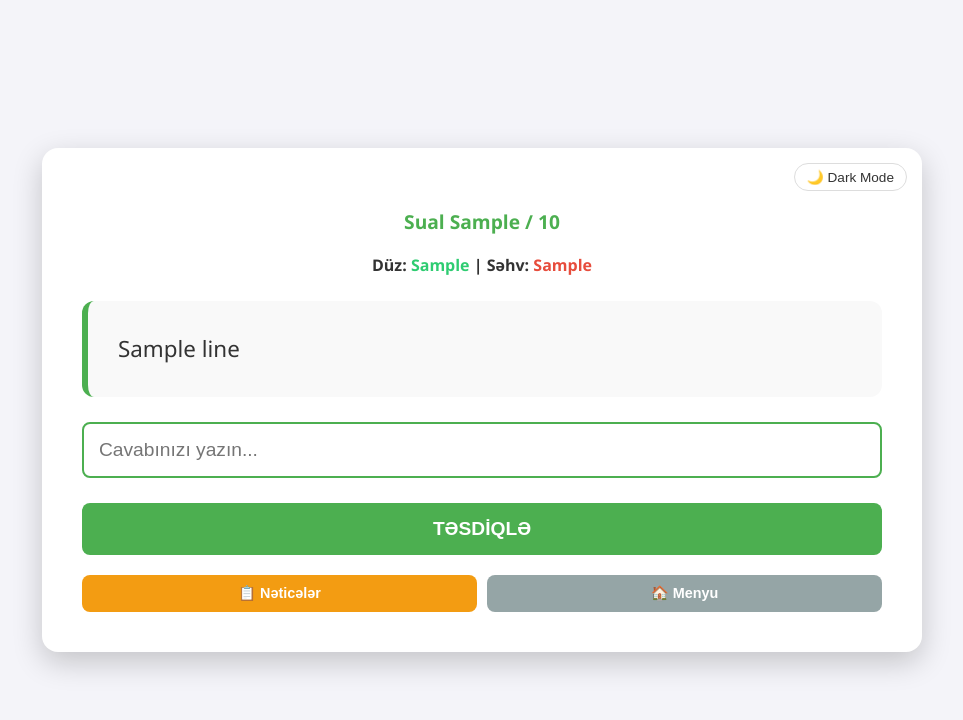
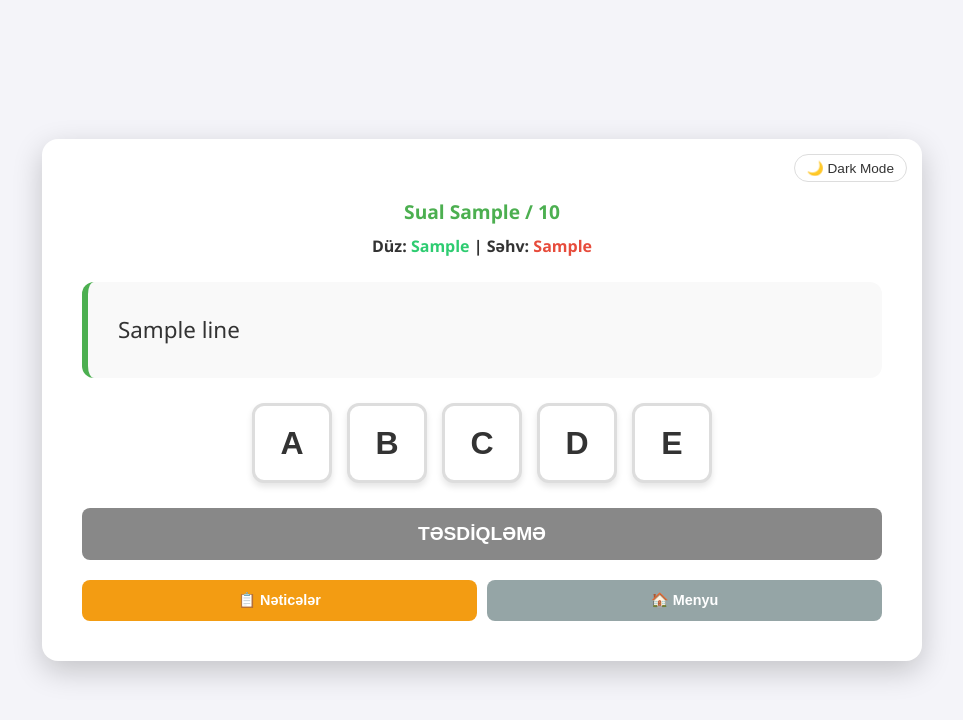
Before and after one commit to ismayilov-ali/sualcavab, a Flask app: template templates/index.html in a window 1280 px wide. Shown: the top 720 px of the page, without its empty margins (158-1121 px from the left). Run offline with Flask 3, Linux system fonts and the light colour scheme; the template is opened without the code that fills it: most values are stand-ins (such as "Sample title", 1, 10 or a date in 2020).

Commit message:
yenilikler

```diff
--- a/static/css/style.css
+++ b/static/css/style.css
@@ -1,56 +1,311 @@
+/* ========================================
+   CSS VARİABLES
+======================================== */
 :root {
-    --bg-color: #f4f4f9; --container-bg: #ffffff; --text-color: #333;
-    --sual-bg: #f9f9f9; --input-border: #ddd; --btn-bg: #4CAF50; --btn-hover: #45a049;
+    /* Light theme */
+    --bg-color: #f4f4f9;
+    --container-bg: #ffffff;
+    --text-color: #333;
+    --sual-bg: #f9f9f9;
+    --input-border: #ddd;
+    --btn-bg: #4CAF50;
+    --btn-hover: #45a049;
 }
+
 body[data-theme="dark"] {
-    --bg-color: #121212; --container-bg: #1e1e1e; --text-color: #e4e6eb;
-    --sual-bg: #2d2d2d; --input-border: #404040; --btn-bg: #2ecc71; --btn-hover: #27ae60;
+    /* Dark theme */
+    --bg-color: #121212;
+    --container-bg: #1e1e1e;
+    --text-color: #e4e6eb;
+    --sual-bg: #2d2d2d;
+    --input-border: #404040;
+    --btn-bg: #2ecc71;
+    --btn-hover: #27ae60;
 }
+
+
+/* ========================================
+   ƏSAS LAYİHƏ
+======================================== */
 body {
-    font-family: 'Segoe UI', sans-serif; background: var(--bg-color); color: var(--text-color);
-    display: flex; justify-content: center; align-items: center; min-height: 100vh; margin: 0; transition: background 0.3s;
+    font-family: 'Segoe UI', sans-serif;
+    background: var(--bg-color);
+    color: var(--text-color);
+    display: flex;
+    justify-content: center;
+    align-items: center;
+    min-height: 100vh;
+    margin: 0;
+    transition: background 0.3s;
 }
+
 .quiz-container {
-    background: var(--container-bg); padding: 40px; border-radius: 16px;
-    box-shadow: 0 10px 30px rgba(0,0,0,0.2); width: 95%; max-width: 800px; text-align: center; position: relative;
+    background: var(--container-bg);
+    padding: 40px;
+    border-radius: 16px;
+    box-shadow: 0 10px 30px rgba(0, 0, 0, 0.2);
+    width: 95%;
+    max-width: 800px;
+    text-align: center;
+    position: relative;
 }
-.theme-toggle { position: absolute; top: 15px; right: 15px; cursor: pointer; background: none; border: 1px solid var(--input-border); color: var(--text-color); padding: 5px 12px; border-radius: 20px; font-size: 0.85em; }
-.mode-buttons { display: flex; flex-direction: column; gap: 15px; margin-top: 20px; }
-.mode-random { background-color: #3498db !important; }
-.quiz-container p:first-of-type { font-size: 1.2em; font-weight: bold; color: var(--btn-bg); }
-.sual-text { text-align: left; background: var(--sual-bg); padding: 30px; border-radius: 12px; margin: 25px 0; font-size: 1.4em; line-height: 1.6; border-left: 6px solid var(--btn-bg); }
-input[type="text"] { width: 100%; padding: 15px; margin-bottom: 25px; border: 2px solid var(--input-border); border-radius: 8px; background: var(--container-bg); color: var(--text-color); font-size: 1.2em; box-sizing: border-box; outline: none; }
-input[type="text"]:focus { border-color: var(--btn-bg); }
-.main-btn { width: 100%; padding: 15px; background: var(--btn-bg); color: white; border: none; border-radius: 8px; cursor: pointer; font-size: 1.2em; font-weight: bold; transition: 0.2s; text-transform: uppercase; }
-.main-btn:hover { transform: translateY(-2px); filter: brightness(1.1); }
-.main-btn:disabled { background: #888 !important; cursor: not-allowed; transform: none; }
-.quiz-controls { display: flex; gap: 10px; margin-top: 15px; }
-.control-btn { flex: 1; padding: 12px; border: none; border-radius: 8px; color: white; cursor: pointer; font-weight: bold; font-size: 0.9em; }
-.view-results { background: #f39c12; }
-.restart-quiz { background: #95a5a6; }
-.result-list { text-align: left; list-style: none; padding: 0; max-height: 400px; overflow-y: auto; }
-.result-list li { padding: 15px; border-bottom: 1px solid var(--input-border); font-size: 1.1em; }
-/* Nəticələr siyahısı üçün xüsusi stillər */
+
+
+/* ========================================
+   THEME TOGGLE
+======================================== */
+.theme-toggle {
+    position: absolute;
+    top: 15px;
+    right: 15px;
+    cursor: pointer;
+    background: none;
+    border: 1px solid var(--input-border);
+    color: var(--text-color);
+    padding: 5px 12px;
+    border-radius: 20px;
+    font-size: 0.85em;
+    transition: all 0.3s;
+}
+
+.theme-toggle:hover {
+    background: var(--sual-bg);
+}
+
+
+/* ========================================
+   MODE SEÇİMİ
+======================================== */
+.mode-buttons {
+    display: flex;
+    flex-direction: column;
+    gap: 15px;
+    margin-top: 20px;
+}
+
+.start-number-section {
+    background: var(--sual-bg);
+    padding: 15px;
+    border-radius: 10px;
+    margin-bottom: 15px;
+}
+
+.start-number-section label {
+    display: block;
+    margin-bottom: 8px;
+    font-weight: bold;
+}
+
+.start-number-input {
+    width: 100px;
+    padding: 10px;
+    border-radius: 8px;
+    border: 2px solid var(--btn-bg);
+    text-align: center;
+    font-size: 1.1em;
+    background: var(--container-bg);
+    color: var(--text-color);
+}
+
+.total-questions {
+    font-size: 0.8em;
+    margin-top: 5px;
+    color: #888;
+}
+
+.mode-random {
+    background-color: #3498db !important;
+}
+
+.mode-random:hover {
+    background-color: #2980b9 !important;
+}
+
+
+/* ========================================
+   SUAL SƏHİFƏSİ
+======================================== */
+.quiz-status {
+    font-size: 1.2em;
+    font-weight: bold;
+    color: var(--btn-bg);
+    margin-bottom: 10px;
+}
+
+.current-stats {
+    margin-bottom: 15px;
+    font-weight: bold;
+}
+
+.sual-text {
+    text-align: left;
+    background: var(--sual-bg);
+    padding: 30px;
+    border-radius: 12px;
+    margin: 25px 0;
+    font-size: 1.4em;
+    line-height: 1.6;
+    border-left: 6px solid var(--btn-bg);
+}
+
+
+/* ========================================
+   CAVAB DÜYMƏLƏRİ (A B C D E)
+======================================== */
+.answer-buttons {
+    display: flex;
+    gap: 15px;
+    justify-content: center;
+    margin: 25px 0;
+    flex-wrap: wrap;
+}
+
+.answer-btn {
+    width: 80px;
+    height: 80px;
+    font-size: 2em;
+    font-weight: bold;
+    border: 3px solid var(--input-border);
+    background: var(--container-bg);
+    color: var(--text-color);
+    border-radius: 12px;
+    cursor: pointer;
+    transition: all 0.3s ease;
+    box-shadow: 0 4px 6px rgba(0, 0, 0, 0.1);
+}
+
+.answer-btn:hover {
+    transform: translateY(-3px);
+    border-color: var(--btn-bg);
+    box-shadow: 0 6px 12px rgba(0, 0, 0, 0.15);
+}
+
+.answer-btn.selected {
+    background: var(--btn-bg);
+    color: white;
+    border-color: var(--btn-bg);
+    transform: scale(1.05);
+}
+
+.answer-btn:active {
+    transform: scale(0.95);
+}
+
+
+/* ========================================
+   ƏSAS DÜYMƏLƏRİ
+======================================== */
+.main-btn {
+    width: 100%;
+    padding: 15px;
+    background: var(--btn-bg);
+    color: white;
+    border: none;
+    border-radius: 8px;
+    cursor: pointer;
+    font-size: 1.2em;
+    font-weight: bold;
+    transition: all 0.2s;
+    text-transform: uppercase;
+}
+
+.main-btn:hover {
+    transform: translateY(-2px);
+    filter: brightness(1.1);
+}
+
+.main-btn:disabled {
+    background: #888 !important;
+    cursor: not-allowed;
+    transform: none;
+}
+
+
+/* ========================================
+   NAVİQASİYA DÜYMƏLƏRİ
+======================================== */
+.quiz-controls {
+    display: flex;
+    gap: 10px;
+    margin-top: 20px;
+}
+
+.control-btn {
+    flex: 1;
+    padding: 12px;
+    border: none;
+    border-radius: 8px;
+    color: white;
+    cursor: pointer;
+    font-weight: bold;
+    font-size: 0.9em;
+    transition: all 0.2s;
+}
+
+.view-results {
+    background: #f39c12;
+}
+
+.view-results:hover {
+    background: #e67e22;
+}
+
+.restart-quiz {
+    background: #95a5a6;
+}
+
+.restart-quiz:hover {
+    background: #7f8c8d;
+}
+
+
+/* ========================================
+   NƏTİCƏLƏR SƏHİFƏSİ
+======================================== */
+.stats {
+    margin-bottom: 20px;
+    font-weight: bold;
+    font-size: 1.2em;
+}
+
+.result-list-container {
+    max-height: 400px;
+    overflow-y: auto;
+    margin-bottom: 20px;
+    border-radius: 8px;
+}
+
 .result-list {
     list-style: none;
     padding: 0;
-    margin: 20px 0;
-    max-height: 400px; /* Siyahı çox uzanarsa skroll çıxsın */
-    overflow-y: auto;
+    margin: 0;
     text-align: left;
 }
 
-.result-list li {
+.result-item {
     background: var(--sual-bg);
     padding: 15px;
     margin-bottom: 10px;
     border-radius: 8px;
     font-size: 1.1em;
     line-height: 1.5;
-    transition: 0.3s;
+    transition: all 0.3s;
 }
 
-/* Nəticə səhifəsindəki göy rəngli düymə (Yazmağa davam et) */
+.result-item.correct {
+    border-left: 5px solid #2ecc71;
+}
+
+.result-item.incorrect {
+    border-left: 5px solid #e74c3c;
+}
+
+.result-controls {
+    display: flex;
+    flex-direction: column;
+    gap: 10px;
+}
+
 .btn-continue {
     background-color: #3498db !important;
 }
--- a/templates/index.html
+++ b/templates/index.html
@@ -6,103 +6,202 @@
     <title>Sual-Cavab App</title>
     <link rel="stylesheet" href="{{ url_for('static', filename='css/style.css') }}">
 </head>
+
 <body>
+    <!-- Theme yüklənməsi -->
     <script>
         (function() {
-            if (localStorage.getItem('theme') === 'dark') document.body.setAttribute('data-theme', 'dark');
+            if (localStorage.getItem('theme') === 'dark') {
+                document.body.setAttribute('data-theme', 'dark');
+            }
         })();
     </script>
 
     <div class="quiz-container">
-        <button class="theme-toggle" onclick="toggleTheme()" id="themeBtn">🌙 Dark Mode</button>
+        <!-- Theme toggle düyməsi -->
+        <button class="theme-toggle" onclick="toggleTheme()" id="themeBtn">
+            🌙 Dark Mode
+        </button>
 
+        <!-- MODE SEÇİMİ -->
         {% if mode_selection %}
             <h2>Xoş Gəlmisiniz!</h2>
+
             <div class="mode-buttons">
-                <div style="margin-bottom: 15px; background: var(--sual-bg); padding: 15px; border-radius: 10px;">
-                    <label for="start_no" style="display: block; margin-bottom: 8px; font-weight: bold;">Neçənci sualdan başlasın?</label>
-                    <input type="number" id="start_no" value="1" min="1" max="{{ total_available }}"
-                           style="width: 100px; padding: 10px; border-radius: 8px; border: 2px solid var(--btn-bg); text-align: center; font-size: 1.1em; background: var(--container-bg); color: var(--text-color);">
-                    <p style="font-size: 0.8em; margin-top: 5px; color: #888;">Cəmi sual: {{ total_available }}</p>
+                <!-- Başlanğıc nömrəsi -->
+                <div class="start-number-section">
+                    <label for="start_no">Neçənci sualdan başlasın?</label>
+                    <input
+                        type="number"
+                        id="start_no"
+                        value="1"
+                        min="1"
+                        max="{{ total_available }}"
+                        class="start-number-input"
+                    >
+                    <p class="total-questions">Cəmi sual: {{ total_available }}</p>
                 </div>
 
-                <button class="main-btn" onclick="startFrom()">Sıra ilə Başla</button>
-                <button class="main-btn mode-random" style="margin-top: 10px;" onclick="window.location.href='/start/random'">Təsadüfi (25 Sual)</button>
+                <!-- Başlama düymələri -->
+                <button class="main-btn" onclick="startFrom()">
+                    Sıra ilə Başla
+                </button>
+                <button class="main-btn mode-random" onclick="window.location.href='/start/random'">
+                    Təsadüfi (25 Sual)
+                </button>
             </div>
 
-            <script>
-                function startFrom() {
-                    const startNo = document.getElementById('start_no').value || 1;
-                    window.location.href = '/start/order?start=' + startNo;
-                }
-            </script>
-
+        <!-- NƏTİCƏLƏR SƏHİFƏSİ -->
         {% elif result %}
             <h2>Nəticələr</h2>
-            <div class="stats" style="margin-bottom: 20px; font-weight: bold; font-size: 1.2em;">
-                Düz: <span style="color: #2ecc71;">{{ cavablar|selectattr('status', 'equalto', True)|list|length }}</span> |
-                Səhv: <span style="color: #e74c3c;">{{ cavablar|selectattr('status', 'equalto', False)|list|length }}</span>
+
+            <!-- Statistika -->
+            <div class="stats">
+                Düz: <span class="text-success">
+                    {{ cavablar|selectattr('status', 'equalto', True)|list|length }}
+                </span> |
+                Səhv: <span class="text-danger">
+                    {{ cavablar|selectattr('status', 'equalto', False)|list|length }}
+                </span>
             </div>
-            <div class="result-list-container" style="max-height: 400px; overflow-y: auto; margin-bottom: 20px; border-radius: 8px;">
-                <ul class="result-list" style="list-style: none; padding: 0;">
+
+            <!-- Nəticələr siyahısı -->
+            <div class="result-list-container">
+                <ul class="result-list">
                     {% for c in cavablar %}
-                        <li style="border-left: 5px solid {{ '#2ecc71' if c.status else '#e74c3c' }}; margin-bottom: 8px; background: var(--sual-bg); padding: 15px; border-radius: 4px; text-align: left;">
-                            <strong>Sual {{ c.no }}:</strong> Sizin cavab: <b>{{ c.user.upper() }}</b>
-                            {% if not c.status %} | Düzgün: <b style="color: #2ecc71;">{{ c.correct.upper() }}</b>{% endif %}
+                        <li class="result-item {{ 'correct' if c.status else 'incorrect' }}">
+                            <strong>Sual {{ c.no }}:</strong>
+                            Sizin cavab: <b>{{ c.user.upper() }}</b>
+                            {% if not c.status %}
+                                | Düzgün: <b class="text-success">{{ c.correct.upper() }}</b>
+                            {% endif %}
                         </li>
                     {% endfor %}
                 </ul>
             </div>
 
-            <div class="result-controls" style="display: flex; flex-direction: column; gap: 10px;">
+            <!-- Nəticə düymələri -->
+            <div class="result-controls">
                 {% if not is_finished %}
-                    <button class="main-btn" style="background-color: #3498db;" onclick="window.location.href='/quiz'">
-                        ✍️ Davam et
+                    <button class="main-btn btn-continue" onclick="window.location.href='/quiz'">
+                        ✏️ Davam et
                     </button>
                 {% endif %}
-                <button class="main-btn" onclick="window.location.href='/'">🏠 Ana Səhifə</button>
+                <button class="main-btn" onclick="window.location.href='/'">
+                    🏠 Ana Səhifə
+                </button>
             </div>
 
+        <!-- SUAL SƏHİFƏSİ -->
         {% else %}
+            <!-- Status bar -->
             <p class="quiz-status">Sual {{ no }} / {{ total }}</p>
-            <div style="margin-bottom: 10px; font-weight: bold;">
-                Düz: <span style="color: #2ecc71;">{{ duz_sayi }}</span> |
-                Səhv: <span style="color: #e74c3c;">{{ sehv_sayi }}</span>
+
+            <!-- Cari statistika -->
+            <div class="current-stats">
+                Düz: <span class="text-success">{{ duz_sayi }}</span> |
+                Səhv: <span class="text-danger">{{ sehv_sayi }}</span>
             </div>
+
+            <!-- Sual mətni -->
             <div class="sual-text">
-                {% for line in sual %}{{ line }}<br>{% endfor %}
+                {% for line in sual %}
+                    {{ line }}<br>
+                {% endfor %}
             </div>
+
+            <!-- Cavab forması -->
             <form method="POST" id="quizForm">
-                <input type="text" name="cavab" id="cavabInput" placeholder="Cavabınızı yazın..." required autofocus autocomplete="off">
-                <button type="submit" class="main-btn" id="submitBtn">Təsdiqlə</button>
+                <input type="hidden" name="cavab" id="cavabInput" value="">
+
+                <!-- A B C D E düymələri -->
+                <div class="answer-buttons">
+                    <button type="button" class="answer-btn" onclick="selectAnswer('a')">A</button>
+                    <button type="button" class="answer-btn" onclick="selectAnswer('b')">B</button>
+                    <button type="button" class="answer-btn" onclick="selectAnswer('c')">C</button>
+                    <button type="button" class="answer-btn" onclick="selectAnswer('d')">D</button>
+                    <button type="button" class="answer-btn" onclick="selectAnswer('e')">E</button>
+                </div>
+
+                <button type="submit" class="main-btn" id="submitBtn" disabled>
+                    Təsdiqləmə
+                </button>
             </form>
-            <div class="quiz-controls" style="margin-top: 20px; display: flex; gap: 10px;">
-                <button class="control-btn view-results" style="flex: 1; padding: 10px; cursor: pointer;" onclick="window.location.href='/result'">📋 Nəticələr</button>
-                <button class="control-btn restart-quiz" style="flex: 1; padding: 10px; cursor: pointer;" onclick="window.location.href='/'">🏠 Menyu</button>
+
+            <!-- Naviqasiya düymələri -->
+            <div class="quiz-controls">
+                <button class="control-btn view-results" onclick="window.location.href='/result'">
+                    📋 Nəticələr
+                </button>
+                <button class="control-btn restart-quiz" onclick="window.location.href='/'">
+                    🏠 Menyu
+                </button>
             </div>
         {% endif %}
     </div>
 
     <script>
+        // Theme toggle funksiyası
         function toggleTheme() {
-            if (document.body.hasAttribute('data-theme')) {
-                document.body.removeAttribute('data-theme');
+            const body = document.body;
+            const themeBtn = document.getElementById('themeBtn');
+
+            if (body.hasAttribute('data-theme')) {
+                body.removeAttribute('data-theme');
                 localStorage.setItem('theme', 'light');
+                themeBtn.innerText = '🌙 Dark Mode';
             } else {
-                document.body.setAttribute('data-theme', 'dark');
+                body.setAttribute('data-theme', 'dark');
                 localStorage.setItem('theme', 'dark');
+                themeBtn.innerText = '☀️ Light Mode';
             }
-            document.getElementById('themeBtn').innerText = document.body.hasAttribute('data-theme') ? '☀️ Light Mode' : '🌙 Dark Mode';
         }
 
+        // Başlanğıc nömrəsindən başlat
+        function startFrom() {
+            const startNo = document.getElementById('start_no').value || 1;
+            window.location.href = '/start/order?start=' + startNo;
+        }
+
+        // Cavab seçimi
+        let selectedAnswer = null;
+
+        function selectAnswer(answer) {
+            // Bütün düymələrdən seçimi sil
+            document.querySelectorAll('.answer-btn').forEach(btn => {
+                btn.classList.remove('selected');
+            });
+
+            // Yeni cavabı seç
+            event.target.classList.add('selected');
+            selectedAnswer = answer;
+            document.getElementById('cavabInput').value = answer;
+            document.getElementById('submitBtn').disabled = false;
+        }
+
+        // Form submit idarəsi
         const quizForm = document.getElementById('quizForm');
         if (quizForm) {
-            quizForm.addEventListener('submit', () => {
+            quizForm.addEventListener('submit', (e) => {
+                if (!selectedAnswer) {
+                    e.preventDefault();
+                    alert('Zəhmət olmasa bir cavab seçin!');
+                    return;
+                }
+
                 const btn = document.getElementById('submitBtn');
                 btn.disabled = true;
                 btn.innerText = "Yoxlanılır...";
             });
         }
+
+        // Enter düyməsi ilə submit
+        document.addEventListener('keydown', (e) => {
+            if (e.key === 'Enter' && selectedAnswer && quizForm) {
+                e.preventDefault();
+                quizForm.submit();
+            }
+        });
     </script>
 </body>
 </html>
```
Also changed, not shown: other parts of static/css/style.css (+38 -15 lines).
